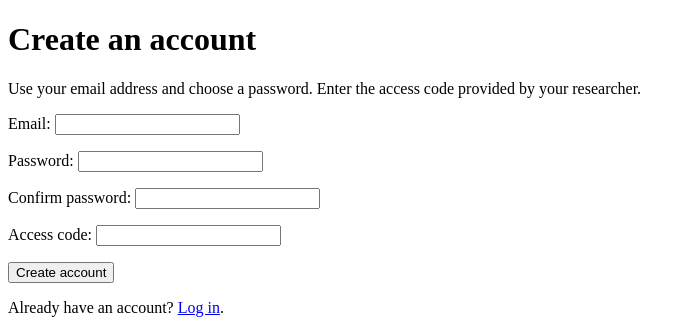
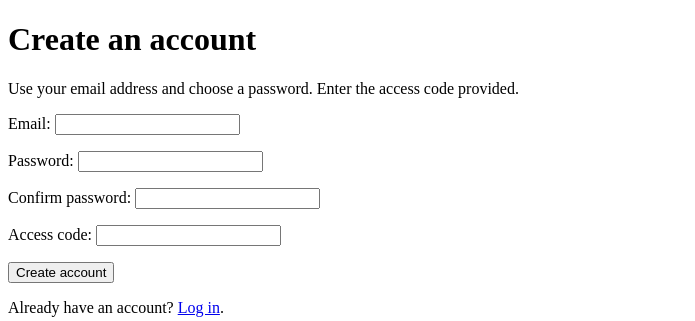
Before and after one commit to jazhg/Data-Annotation-Platform-Deployment, a Django app: page /register/ in a window 1280 px wide. Shown: the top 321 px of the page, without its empty margins (0-695 px from the left). Run offline with Django 5.2, Linux system fonts and the light colour scheme.

Commit message:
msg change

```diff
--- a/templates/register.html
+++ b/templates/register.html
@@ -7,7 +7,7 @@
 </head>
 <body>
     <h1>Create an account</h1>
-    <p>Use your email address and choose a password. Enter the access code provided by your researcher.</p>
+    <p>Use your email address and choose a password. Enter the access code provided.</p>
     <form method="post">
         {% csrf_token %}
         {{ form.as_p }}
```
